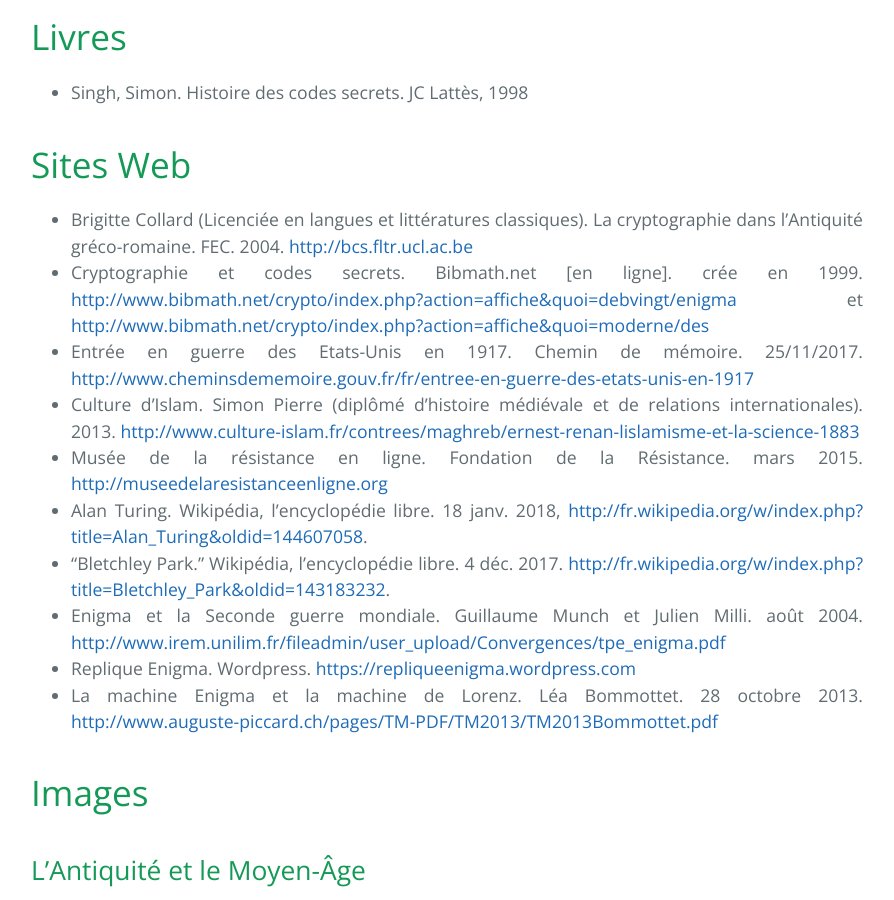
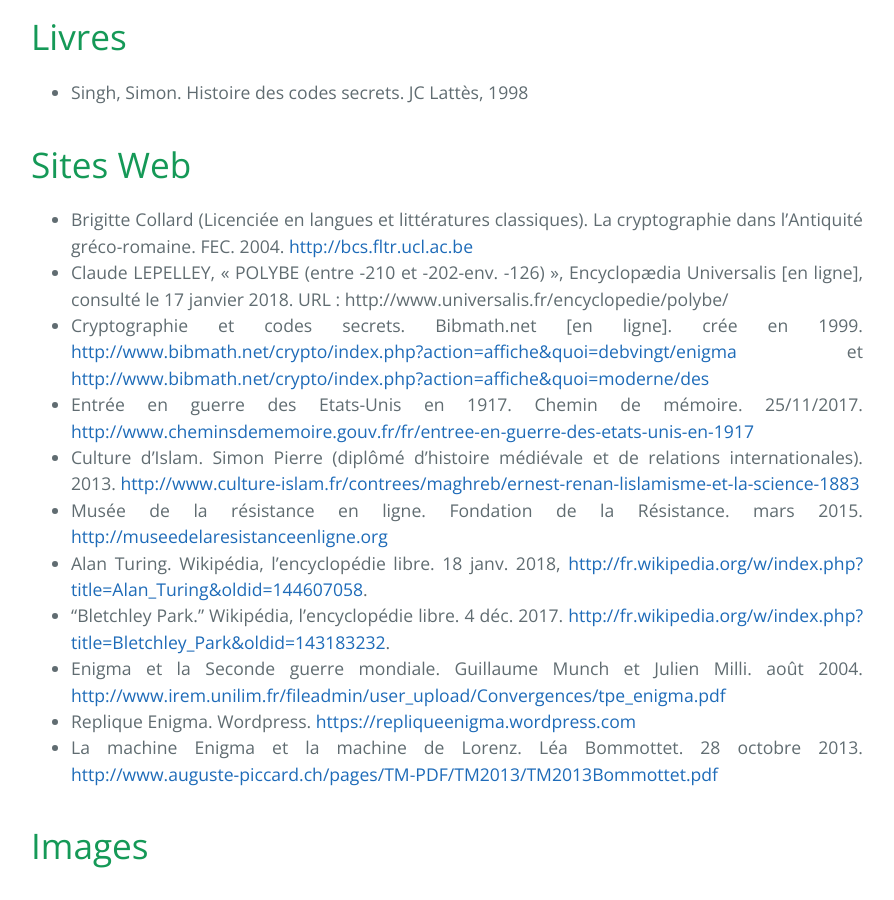
Before and after one commit to SamuelGallay/CryptoTPE, a Jekyll site: the page built from pages/sources.md, in a window 1280 px wide and 900 px high, scrolled down 837 px. Shown: the whole window, without its empty margins (193-1087 px from the left). Built offline with Jekyll 4.4.1, drawn with Linux system fonts in a browser that asks for light colours; our own code applies the rules of GitHub Pages for plain Markdown files.

Commit message:
Update sources.md

```diff
--- a/pages/sources.md
+++ b/pages/sources.md
@@ -18,6 +18,7 @@
 
 # Sites Web
 * Brigitte Collard (Licenciée en langues et littératures classiques). La cryptographie dans l'Antiquité gréco-romaine. FEC. 2004. [http://bcs.fltr.ucl.ac.be](http://bcs.fltr.ucl.ac.be/FE/07/CRYPT/Crypto44-63.html#4)
+* Claude LEPELLEY, « POLYBE (entre -210 et -202-env. -126) », Encyclopædia Universalis [en ligne], consulté le 17 janvier 2018. URL : http://www.universalis.fr/encyclopedie/polybe/
 * Cryptographie et codes secrets. Bibmath.net [en ligne]. crée en 1999. [http://www.bibmath.net/crypto/index.php?action=affiche&quoi=debvingt/enigma](http://www.bibmath.net/crypto/index.php?action=affiche&quoi=debvingt/enigma) et [http://www.bibmath.net/crypto/index.php?action=affiche&quoi=moderne/des](http://www.bibmath.net/crypto/index.php?action=affiche&quoi=moderne/des)
 * Entrée en guerre des Etats-Unis en 1917. Chemin de mémoire. 25/11/2017.
 [http://www.cheminsdememoire.gouv.fr/fr/entree-en-guerre-des-etats-unis-en-1917](http://www.cheminsdememoire.gouv.fr/fr/entree-en-guerre-des-etats-unis-en-1917)
```
